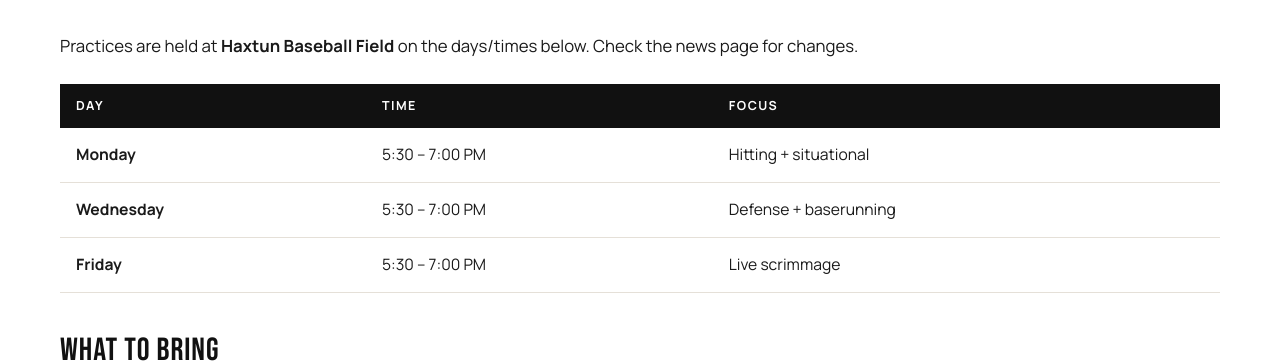
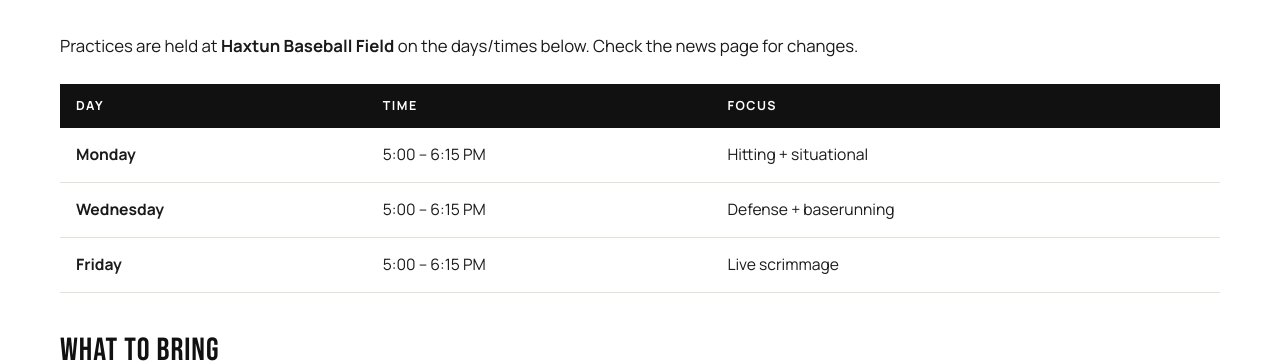
Before and after one commit to mcconnellentllc-cloud/haxtun-softball9-12, a Jekyll site: the page built from practices.html, in a window 1280 px wide and 900 px high. Shown: the part 370-733 px from the top of the window. Built offline with Jekyll 4.4.1, drawn with Linux system fonts in a browser that asks for light colours.

Commit message:
Correct standing practice times to 5:00-6:15 PM

```diff
--- a/practices.html
+++ b/practices.html
@@ -14,9 +14,9 @@ permalink: /practices/
     <tr><th>Day</th><th>Time</th><th>Focus</th></tr>
   </thead>
   <tbody>
-    <tr><td><strong>Monday</strong></td><td>5:30 – 7:00 PM</td><td>Hitting + situational</td></tr>
-    <tr><td><strong>Wednesday</strong></td><td>5:30 – 7:00 PM</td><td>Defense + baserunning</td></tr>
-    <tr><td><strong>Friday</strong></td><td>5:30 – 7:00 PM</td><td>Live scrimmage</td></tr>
+    <tr><td><strong>Monday</strong></td><td>5:00 – 6:15 PM</td><td>Hitting + situational</td></tr>
+    <tr><td><strong>Wednesday</strong></td><td>5:00 – 6:15 PM</td><td>Defense + baserunning</td></tr>
+    <tr><td><strong>Friday</strong></td><td>5:00 – 6:15 PM</td><td>Live scrimmage</td></tr>
   </tbody>
 </table>
 
```
